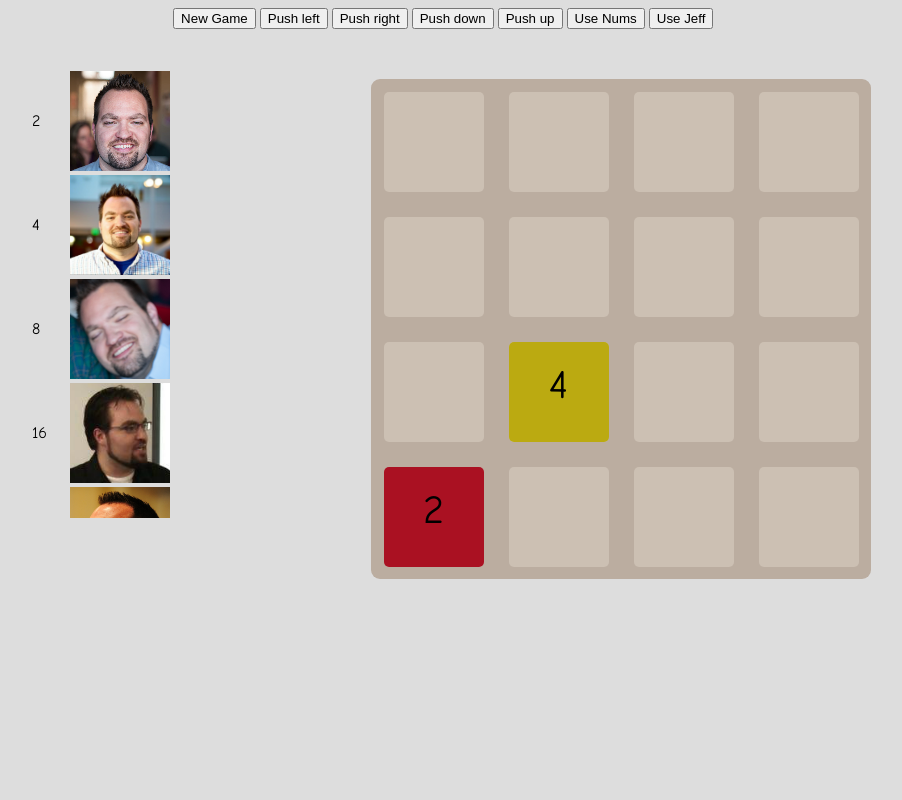
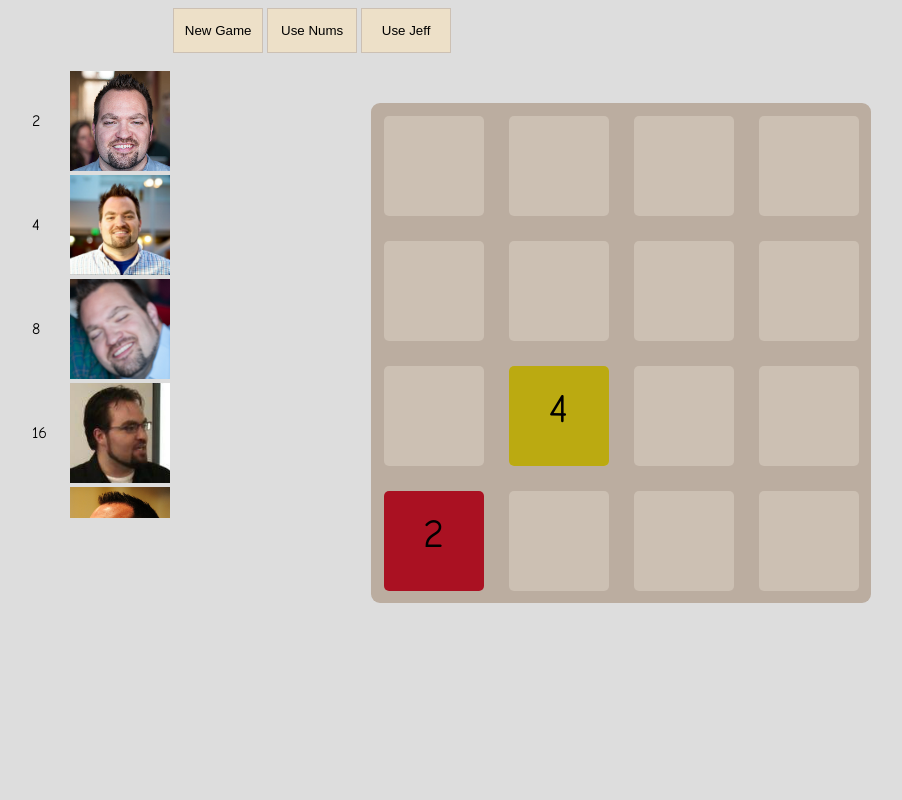
Before and after one commit to dalexj/gametime_2048, a plain HTML site: page index.html in a window 1280 px wide. Shown: the whole page, without its empty margins (19-921 px from the left). Drawn offline with Linux system fonts and the light colour scheme.

Commit message:
some style updates, moved the listeners to jquery rather than HTML. buttons css look bad

```diff
--- a/2048.js
+++ b/2048.js
@@ -196,4 +196,7 @@ $(document).ready(function() {
   Mousetrap.bind("1", useNums);
   Mousetrap.bind("2", useJeff);
 
+  $('#use-jeff').click(useJeff);
+  $('#use-nums').click(useNums);
+  $('#new-game').click(restartGame);
 });
--- a/index.html
+++ b/index.html
@@ -9,13 +9,9 @@
     <script src="2048.js"></script>
   </head>
   <body>
-    <button onclick="restartGame();">New Game</button>
-    <button onclick="pushLeft();">Push left</button>
-    <button onclick="pushRight();">Push right</button>
-    <button onclick="pushDown();">Push down</button>
-    <button onclick="pushUp();">Push up</button>
-    <button onclick="useNums();">Use Nums</button>
-    <button onclick="useJeff();">Use Jeff</button>
+    <button id="new-game">New Game</button>
+    <button id="use-nums">Use Nums</button>
+    <button id="use-jeff">Use Jeff</button>
     <div class="left-sidebar">
       <table>
         <tr><td>2</td><td><img src="images/jeff-2.png"/></td></tr>
--- a/main.css
+++ b/main.css
@@ -9,9 +9,6 @@ html {
   margin: 50px auto;
   border-radius: 9px;
   background: #BBADA0;
-}
-
-.empty-square {
 }
 
 .game-square {
@@ -60,3 +57,20 @@ html {
   overflow-y: scroll;
   height: 450px;
 }
+
+button {
+  width:  90px;
+  height: 45px;
+  margin-bottom: 0;
+  background: #EDE0C8;
+  border: 1px solid #CCC0B3;
+}
+
+button:hover {
+  background: #BBADA0;
+}
+
+.top-bar {
+  clear: both;
+  height: 60px;
+}
```
